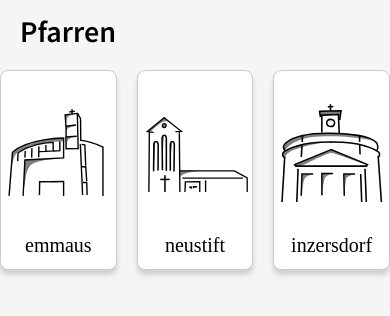
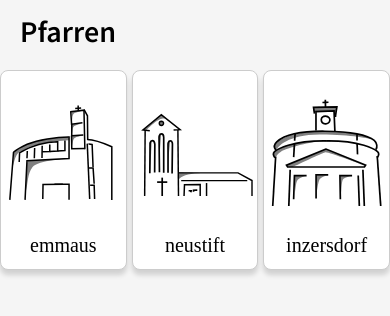
Before and after one commit to wolkoman/eni-app, a React (Create React App) app: page / in a window 390 px wide. Shown: the part 137-453 px from the top of the page. Built offline with nearby package versions, Linux system fonts and the light colour scheme; no server answers; a web font is replaced by a local one.

Commit message:
Fix column gap on mobile

```diff
--- a/src/Churches.js
+++ b/src/Churches.js
@@ -7,7 +7,8 @@ const Churches = Radium(() => {
         display: 'grid',
         gridTemplateColumns: '1fr 1fr 1fr',
         gridTemplateRows: '200px',
-        columnGap: 20
+        columnGap: 20,
+        [style.mobile]: { columnGap: 5 },
     }}>
         <Church name="emmaus" picture="kirchen-01.svg" first={true} link="https://tesarekplatz.at"></Church>
         <Church name="neustift" picture="kirchen-03.svg" link="https://www.erzdioezese-wien.at/pages/pfarren/9233"></Church>
```
